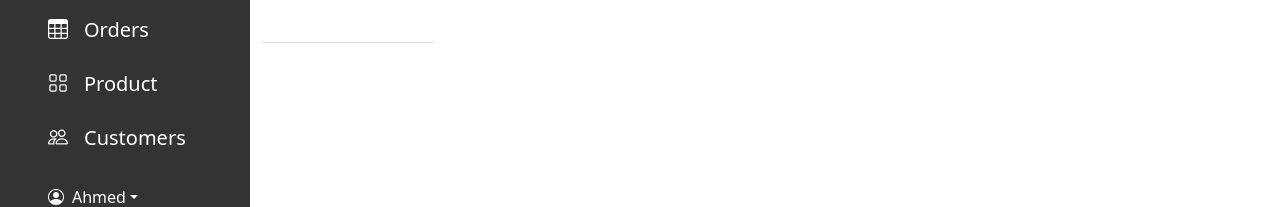
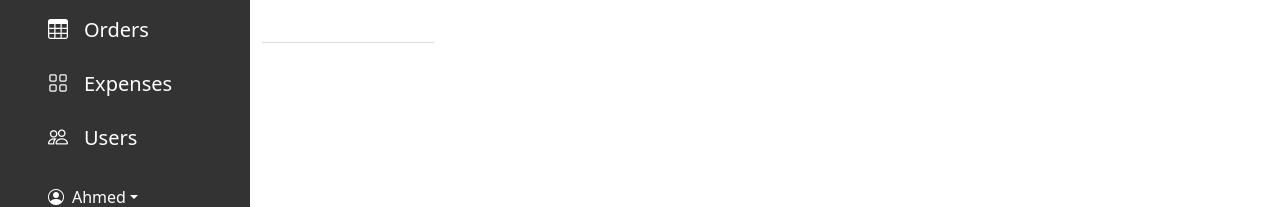
Before and after one commit to Hamda-Dahir/royaljet_project3, a React (Vite) app in the folder client/: page / in a window 1280 px wide. Shown: the part 274-481 px from the top of the page. Built offline with nearby package versions, Linux system fonts and the light colour scheme.

Commit message:
update routes

```diff
--- a/client/src/App.jsx
+++ b/client/src/App.jsx
@@ -9,6 +9,8 @@ import UpdateUser from './user/UpdateUser';
 import SidebarMenu from './Dashboard/SidebarMenu';
 import Header from './Dashboard/Header';
 import AddUser from './user/AddUser';
+import Expenses from './expense/Expenses';
+import AddExpense from './expense/AddExpense';
 
 function App() {
   const [count, setCount] = useState(0);
@@ -25,6 +27,8 @@ function App() {
           <div className="content">
             <Routes>
               <Route path="/" element={<SidebarMenu />} />
+              <Route path="/expense" element={<Expenses />}></Route>
+              <Route path="/add-expense" element={<AddExpense />} />
               <Route path="/users" element={<Users />}></Route>
               <Route path="/add-user" element={<AddUser />} />
               <Route path="/create" element={<CreateUser />}></Route>
--- a/client/src/Dashboard/SidebarMenu.jsx
+++ b/client/src/Dashboard/SidebarMenu.jsx
@@ -47,12 +47,12 @@ function SidebarMenu() {
               </li>
               <li class="nav-item text-white fs-4 ml-1 py-2 py-sm-0">
                 <a
-                  href="#"
+                  href="/expenses"
                   class="nav-link text-white fs-5"
                   aria-current="page"
                 >
                   <i className="bi bi-grid"></i>
-                  <span className="ms-3 d-none d-sm-inline">Product</span>
+                  <span className="ms-3 d-none d-sm-inline">Expenses</span>
                 </a>
               </li>
               <li class="nav-item text-white fs-4 ml-1 py-2 py-sm-0">
@@ -62,7 +62,7 @@ function SidebarMenu() {
                   aria-current="page"
                 >
                   <i className="bi bi-people"></i>
-                  <span className="ms-3 d-none d-sm-inline">Customers</span>
+                  <span className="ms-3 d-none d-sm-inline">Users</span>
                 </a>
               </li>
             </ul>
```
